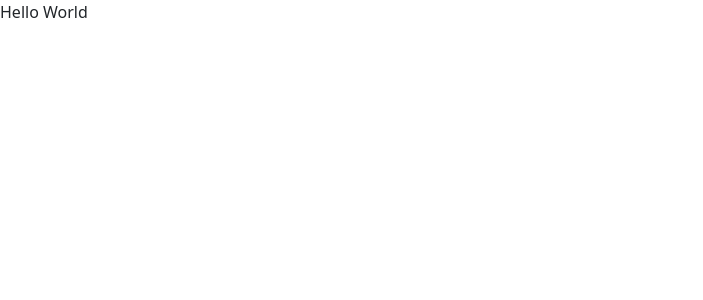
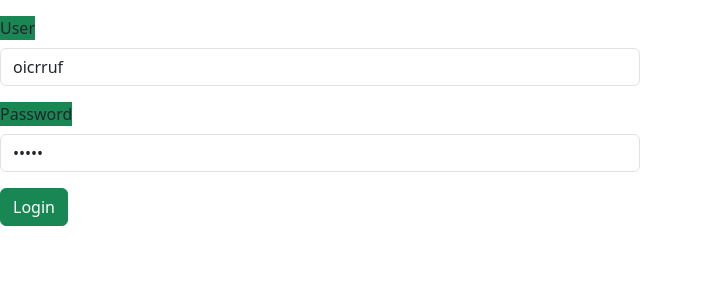
Before and after one commit to Elizabeth-MB/ecommerce-frontend, a React (Vite) app: page /login in a window 1280 px wide. Shown: the top 300 px of the page, without its empty margins (0-703 px from the left). Built offline with nearby package versions, Linux system fonts and the light colour scheme.

Commit message:
Definiendo rutas  login y home

```diff
--- a/src/App.jsx
+++ b/src/App.jsx
@@ -1,13 +1,17 @@
 /* Importando Bootstrap */
 import 'bootstrap/dist/css/bootstrap.min.css';
+import Home from './components/screen/Home/Home';
+import Main from "./components/templates/Main/Main";
 
 const App = () => {
 
   return (
     <>
-      <p>Hello World</p>
+      <Main>
+        <Home />
+      </Main>
     </>
-  )
-}
+  );
+};
 
 export default App
--- /dev/null
+++ b/src/components/screen/Home/Home.jsx
@@ -0,0 +1,48 @@
+import { Link } from "react-router-dom";
+// import { getUsers } from "../../../api";
+// import { useEffect, useState } from "react";
+// // import Loading from "../../atom/Loading/Loading";
+
+// import { FcAlarmClock } from "react-icons/fc";
+
+const Home = () => {
+  /* const [users, setUsers] = useState([]);
+  const [loading, setLoading] = useState(true);
+
+  useEffect(() => {
+    getUsers().then((response) => setUsers(response.data));
+  }, []);
+
+  useEffect(() => {
+    setTimeout(() => {
+      setLoading(false);
+    }, 3000);
+  }, [users]);
+ */
+  return (
+    <>
+    <p>Welcome to My home Page</p>
+    <Link to="/login">go to login</Link>
+      {/* {loading ? (
+        // <Loading />
+        <FcAlarmClock />
+      ) : (
+        <>
+          <div>Welcome to my Home Page 🏠</div>
+          <pre>{JSON.stringify(users)}</pre>
+          <div>
+            <Link to="/login">Go to login</Link>
+          </div>
+          <div>
+            <Link to="/register">Go to register</Link>
+          </div>
+          <div>
+            <Link to="/dashboard">Go to dashboard</Link>
+          </div>
+        </>
+      )} */}
+    </>
+  );
+};
+
+export default Home;
--- /dev/null
+++ b/src/components/screen/Login/Login.jsx
@@ -0,0 +1,52 @@
+import { Input,  FormGroup } from "reactstrap";
+import Label from "../../atom/Label/Label";
+import Button from "../../atom/Button/Button";
+import { useState } from "react";
+
+function Login() {
+  const [user, setUser] = useState("oicrruf");
+  const [password, setPassword] = useState("12345");
+
+  const submit = () => {
+    console.log({
+      user, password
+    });
+  };
+
+  return (
+    <div>
+      <div className="w-50">
+        <div className="my-3">
+          <FormGroup>
+            <Label
+            // size="fs-3"
+            forHtml="user">User</Label>
+            <Input
+              value={user}
+              id="user"
+              className="mb-2"
+              placeholder="user"
+              onChange={e => setUser(e.target.value)}
+              ></Input>
+          </FormGroup>
+          <FormGroup>
+            <Label size="fs-1" forHtml="password">Password</Label>
+            <Input
+              value={password}
+              id="password"
+              className="mb-2"
+              placeholder="password"
+              type="password"
+              onChange={e => setPassword(e.target.value)}
+            ></Input>
+          </FormGroup>
+        </div>
+        <Button color="success" onClick={submit}>
+          Login
+        </Button>
+      </div>
+    </div>
+  );
+}
+
+export default Login;
--- /dev/null
+++ b/src/components/templates/Main/Main.jsx
@@ -0,0 +1,6 @@
+/* eslint-disable react/prop-types */
+const Main = ({ children }) => {
+    return <div className="container">{children}</div>;
+  };
+
+  export default Main;
--- a/src/main.jsx
+++ b/src/main.jsx
@@ -1,9 +1,31 @@
 import React from 'react'
 import ReactDOM from 'react-dom/client'
 import App from './App.jsx'
+import {
+  createBrowserRouter,
+  RouterProvider,
+} from "react-router-dom";
+import Login from './components/screen/Login/Login.jsx';
+
+/* función para crear una ruta */
+const router = createBrowserRouter([
+  {
+    path: "/",
+    element: <App />,
+  },
+  {
+    path: "/login",
+    element: <Login />,
+  },
+  {
+    path: "/dashboard",
+    element: <div>Dashboard</div>,
+  },
+]);
+
 
 ReactDOM.createRoot(document.getElementById('root')).render(
   <React.StrictMode>
-    <App />
+    <RouterProvider router={router} />
   </React.StrictMode>,
 )
```
